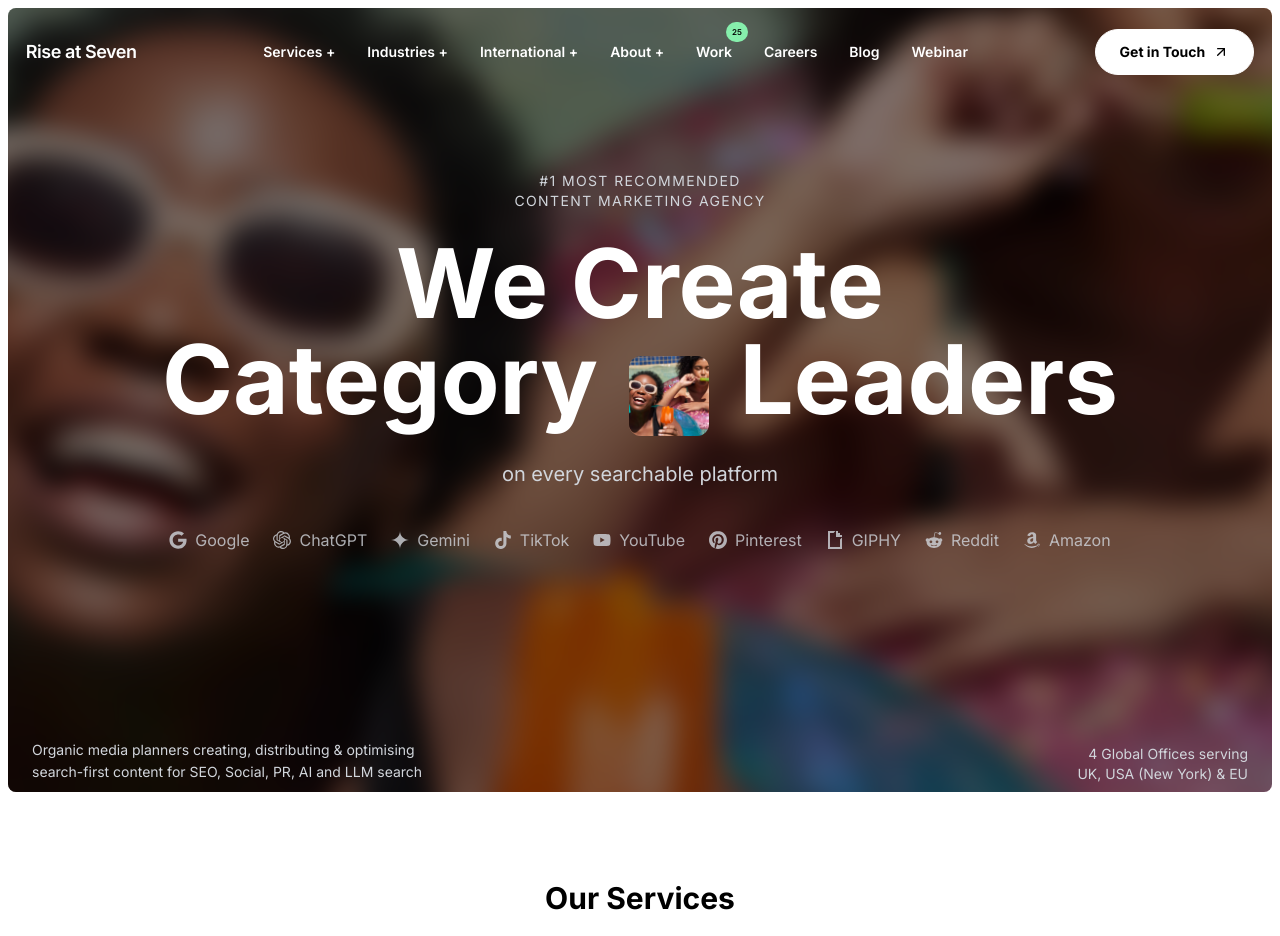
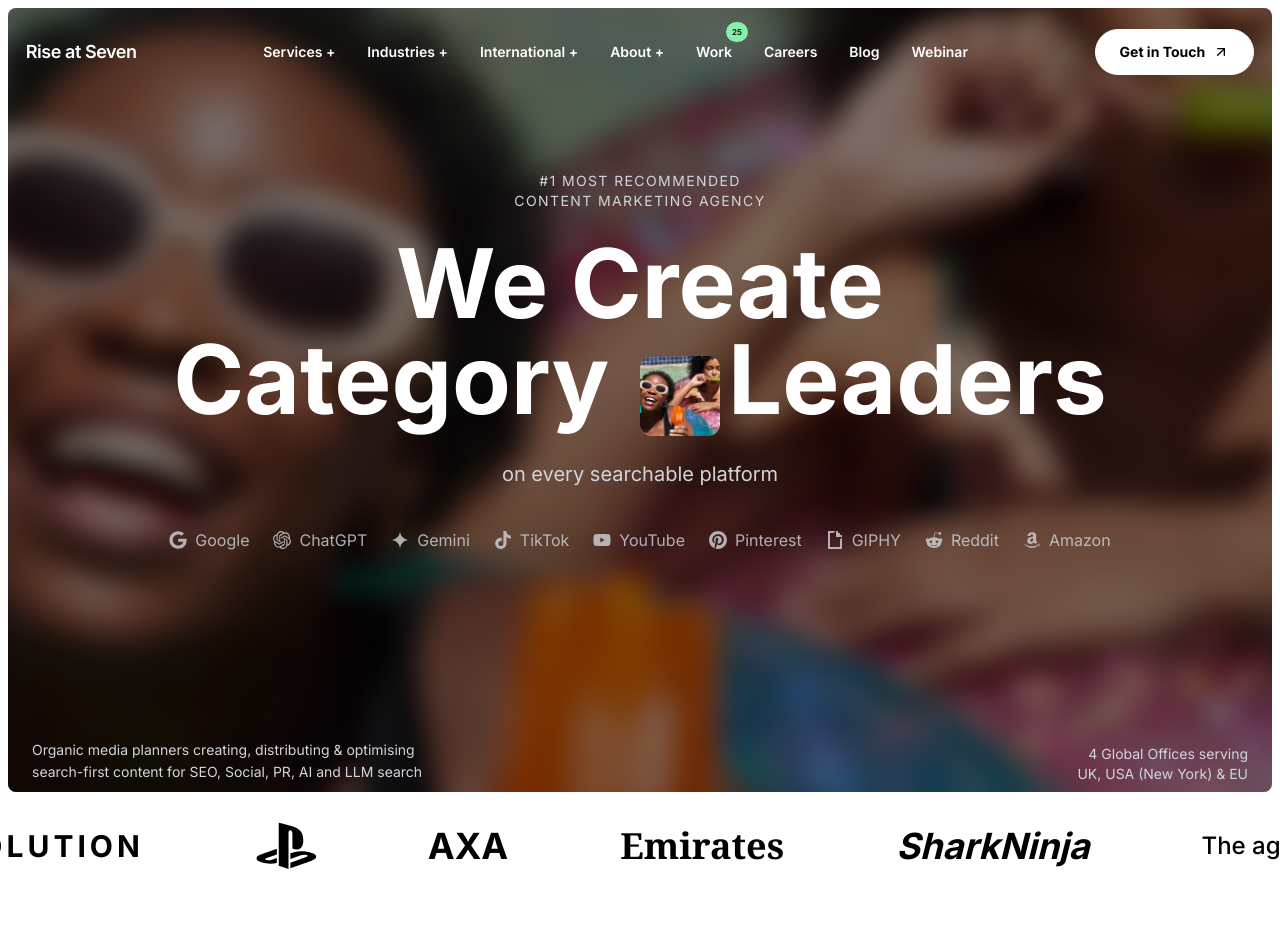
Before and after one commit to BoRaT-7/Riseat, a React (Vite) app: page / in a window 1280 px wide. Shown: the top 936 px of the page. Built offline with nearby package versions, Linux system fonts and the light colour scheme.

Commit message:
commit-5/10

```diff
--- a/src/index.css
+++ b/src/index.css
@@ -1,3 +1,15 @@
 @tailwind base;
 @tailwind components;
 @tailwind utilities;
+@keyframes marquee {
+  0% {
+    transform: translateX(0%);
+  }
+  100% {
+    transform: translateX(-100%);
+  }
+}
+
+.animate-marquee {
+  animation: marquee 20s linear infinite;
+}
--- a/src/sections/Hero.jsx
+++ b/src/sections/Hero.jsx
@@ -13,8 +13,12 @@
   SiGiphy,
 } from "react-icons/si";
 
+import LogoMarquee from "./LogoMarquee";
+
 const Hero = () => {
   return (
+    <>
+      {/* HERO SECTION */}
       <section className="relative h-screen w-full overflow-hidden text-white">
 
         {/* Background Image */}
@@ -31,10 +35,10 @@
           ></div>
         </div>
 
-      {/* Dark Overlay */}
+        {/* Overlay */}
         <div className="absolute inset-2 rounded-lg bg-black/50 z-0"></div>
 
-      {/* Main Content Wrapper */}
+        {/* Main Content */}
         <div className="relative z-10 flex flex-col justify-between h-full px-4">
 
           {/* Center Content */}
@@ -56,7 +60,7 @@
                   alt="inline"
                   className="w-12 h-12 md:w-16 md:h-16 lg:w-20 lg:h-20 object-cover rounded-xl inline-block"
                 />
-            </span>{" "}
+              </span>
               Leaders
             </h1>
 
@@ -119,13 +123,11 @@
           {/* Bottom Text */}
           <div className="w-full flex justify-between items-end p-4">
 
-          {/* Left Text - Hidden on Mobile */}
             <p className="hidden md:block text-sm text-gray-300 leading-relaxed">
               Organic media planners creating, distributing & optimising <br />
               search-first content for SEO, Social, PR, AI and LLM search
             </p>
 
-          {/* Right Text */}
             <p className="w-full md:w-auto text-center md:text-right text-xs md:text-sm text-gray-300 leading-relaxed">
               4 Global Offices serving <br />
               UK, USA (New York) & EU
@@ -134,6 +136,10 @@
           </div>
         </div>
       </section>
+
+      {/* LOGO MARQUEE */}
+      <LogoMarquee />
+    </>
   );
 };
 
--- /dev/null
+++ b/src/sections/LogoMarquee.jsx
@@ -0,0 +1,66 @@
+import { FaPlaystation } from "react-icons/fa";
+
+const LogoMarquee = () => {
+  return (
+    <section className="w-full bg-white py-4 overflow-hidden">
+
+      <div className="flex overflow-hidden">
+
+        {/* First */}
+        <div className="animate-marquee flex items-center gap-28 whitespace-nowrap min-w-max">
+
+          <h2 className="text-2xl font-medium text-black">
+            The agency behind
+          </h2>
+
+          <h2 className="text-3xl font-bold tracking-[4px] text-black">
+            REVOLUTION
+          </h2>
+
+          <FaPlaystation className="text-6xl text-black" />
+
+          <h2 className="text-4xl font-bold text-black">
+            AXA
+          </h2>
+
+          <h2 className="text-4xl font-serif font-semibold text-black">
+            Emirates
+          </h2>
+
+          <h2 className="text-4xl font-bold italic text-black">
+            SharkNinja
+          </h2>
+        </div>
+
+        {/* Duplicate */}
+        <div className="animate-marquee flex items-center gap-28 whitespace-nowrap min-w-max ml-28">
+
+          <h2 className="text-2xl font-medium text-black">
+            The agency behind
+          </h2>
+
+          <h2 className="text-3xl font-bold tracking-[4px] text-black">
+            REVOLUTION
+          </h2>
+
+          <FaPlaystation className="text-6xl text-black" />
+
+          <h2 className="text-4xl font-bold text-black">
+            AXA
+          </h2>
+
+          <h2 className="text-4xl font-serif font-semibold text-black">
+            Emirates
+          </h2>
+
+          <h2 className="text-4xl font-bold italic text-black">
+            SharkNinja
+          </h2>
+        </div>
+
+      </div>
+    </section>
+  );
+};
+
+export default LogoMarquee;
```
Lines whose indentation alone changed are shown as unchanged.
